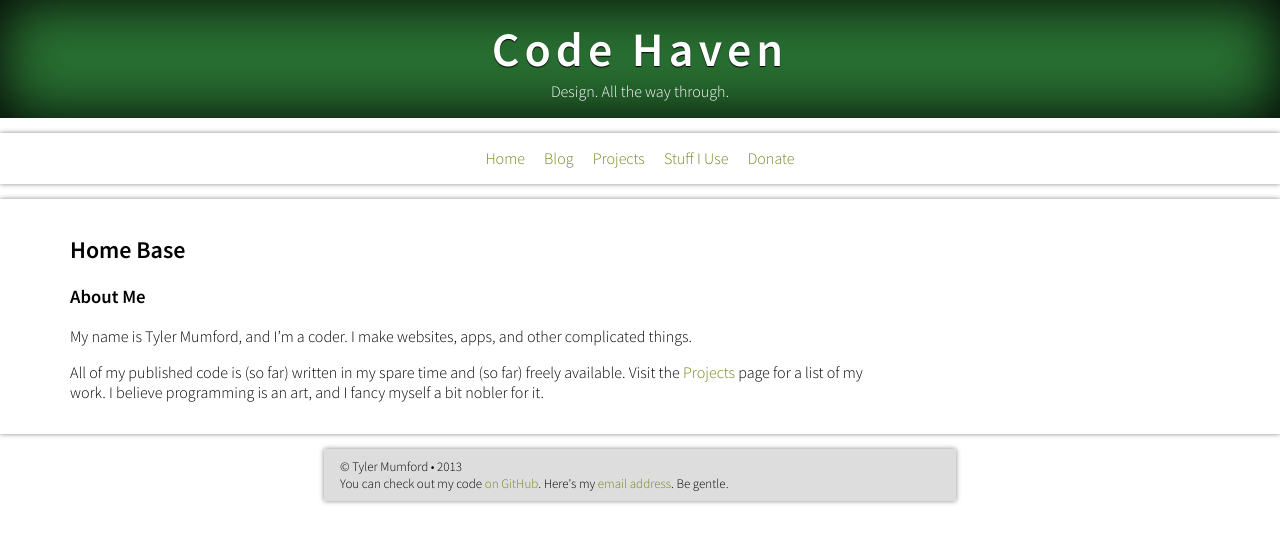
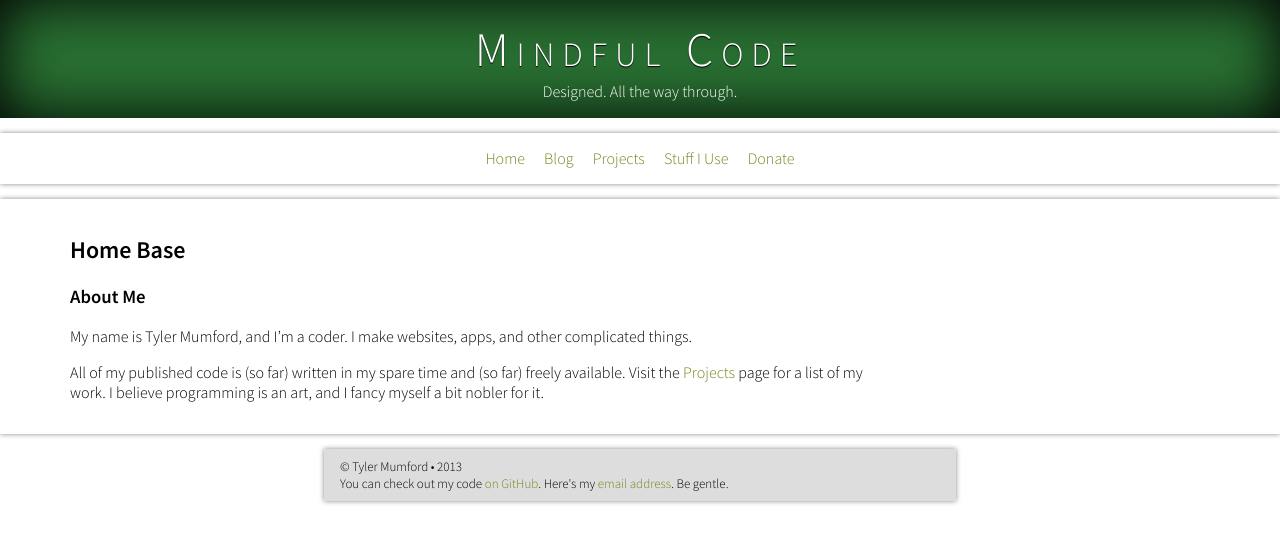
Before and after one commit to tylermumford/website-old, a Jekyll site: the page built from index.md, in a window 1280 px wide. Shown: the top 543 px of the page. Built offline with Jekyll 4.4.1, drawn with Linux system fonts in a browser that asks for light colours.

Commit message:
Renamed again! This time to Mindful Code.

```diff
--- /dev/null
+++ b/CNAME
@@ -0,0 +1 @@
+mindfulcode.com
--- a/_config.yml
+++ b/_config.yml
@@ -1,3 +1,3 @@
 future: false
-name: Code Haven
-byline: Design. All the way through.
+name: Mindful Code
+byline: Designed. All the way through.
--- a/css/global-style.css
+++ b/css/global-style.css
@@ -15,8 +15,9 @@ a:visited {
 h1 {
   color: white;
   font-size: 3em;
-  font-weight: 600;
-  letter-spacing: 5px;
+  font-variant: small-caps;
+  font-weight: 100;
+  letter-spacing: 8px;
   text-align: center;
   text-shadow: 0 1px 1px black;
 }
```
Also changed, not shown: _layouts/default.html (+2 -6 lines).
